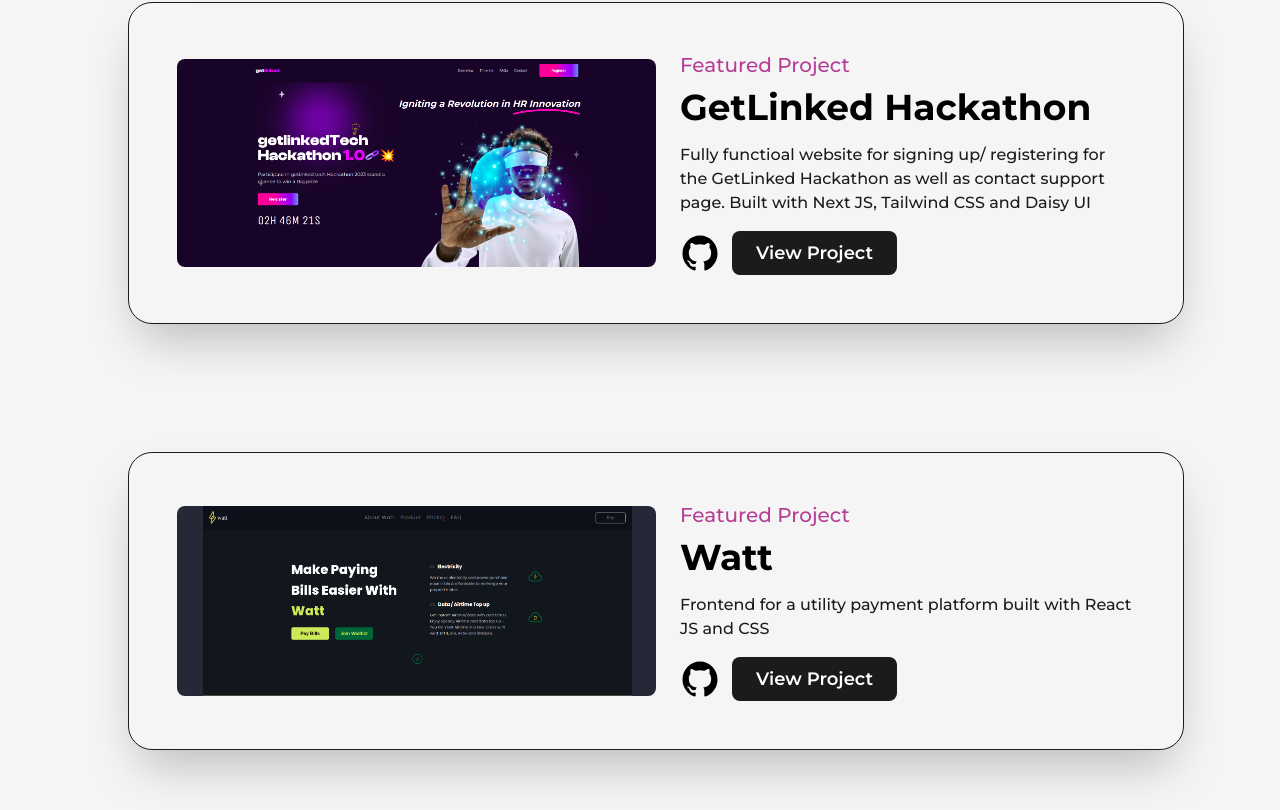
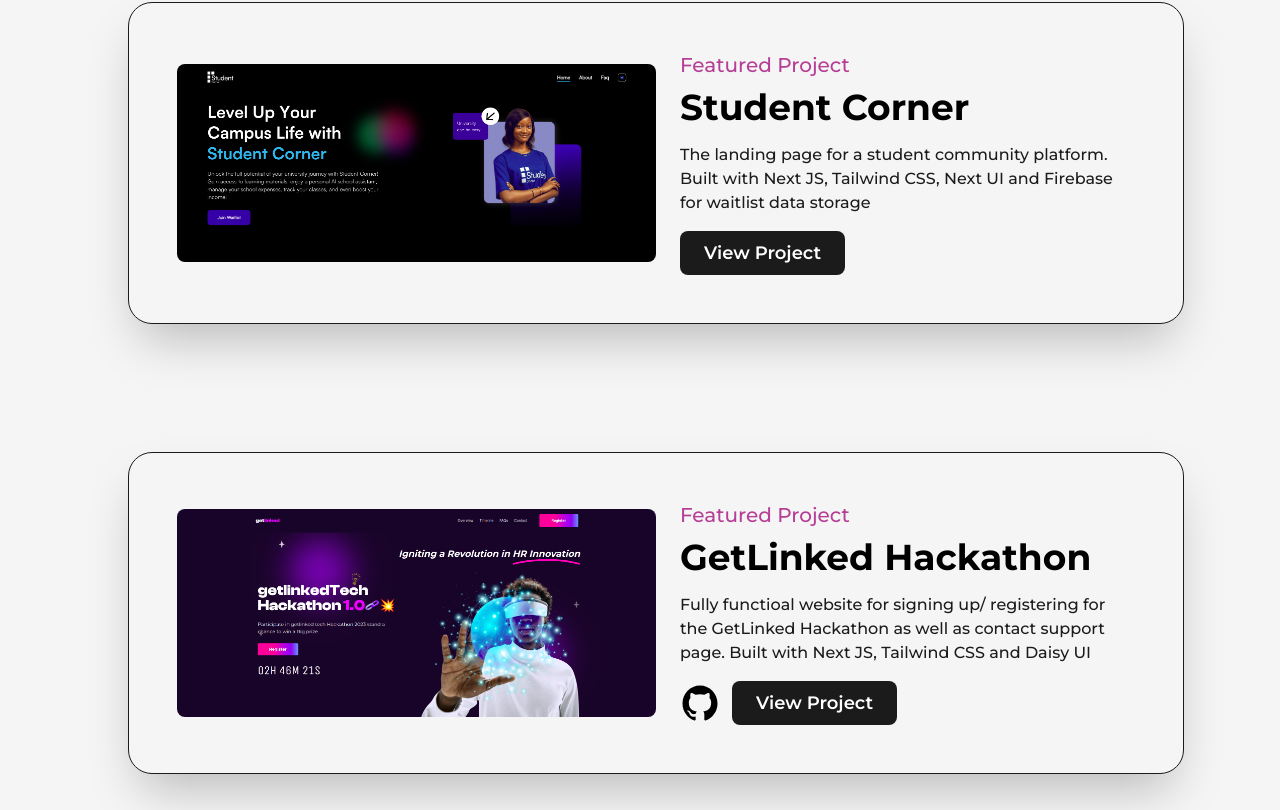
Before and after one commit to Julius-Java/portfolio-website, a Next.js app: page /projects in a window 1280 px wide. Shown: the part 490-1300 px from the top of the page. Built offline with nearby package versions, Linux system fonts and the light colour scheme.

Commit message:
Update project portfolio

```diff
--- a/components/FeaturedProject.tsx
+++ b/components/FeaturedProject.tsx
@@ -1,66 +1,77 @@
-import React from 'react'
-import Link from 'next/link'
-import Image from 'next/image'
-import { GithubSVG } from './Icons'
-import {motion} from "framer-motion"
+import React from "react";
+import Link from "next/link";
+import Image from "next/image";
+import { GithubSVG } from "./Icons";
+import { motion } from "framer-motion";
 
 type FeaturedProjectProps = {
-    type: string
-    title: string
-    summary: string
-    img: any
-    link: string
-    github: string
-}
+    type: string;
+    title: string;
+    summary: string;
+    img: any;
+    link: string;
+    github?: string;
+};
 
 // const motionImage = motion()
 
-const FeaturedProject = ({type, title, summary, img, link, github}: FeaturedProjectProps) => {
+const FeaturedProject = ({
+    type,
+    title,
+    summary,
+    img,
+    link,
+    github,
+}: FeaturedProjectProps) => {
     return (
-        <article
-            className='flex p-12 items-center justify-between rounded-3xl border border-dark bg-light shadow-2xl relative dark:bg-dark dark:border-light lg:flex-col lg:p-8 xs:rounded-2xl xs:rounded-br-3xl xs:p-4'
-        >
+        <article className="flex p-12 items-center justify-between rounded-3xl border border-dark bg-light shadow-2xl relative dark:bg-dark dark:border-light lg:flex-col lg:p-8 xs:rounded-2xl xs:rounded-br-3xl xs:p-4">
             {/* <div className='absolute top-0 -right-3 -z-10 w-[102%] h-[103%] rounded-[2rem] bg-dark' />*/}
             <Link
                 href={link}
-                target='_blank'
-                className='w-1/2 cursor-pointer rounded-lg overflow-hidden lg:w-full'
+                target="_blank"
+                className="w-1/2 cursor-pointer rounded-lg overflow-hidden lg:w-full"
             >
-                    <Image className='transition-all duration-300 hover:scale-110' src={img} alt={title} />
+                <Image
+                    className="transition-all duration-300 hover:scale-110"
+                    src={img}
+                    alt={title}
+                />
             </Link>
 
-            <div className='w-1/2 flex flex-col items-start justify-between pl-6 lg:w-full lg:pl-0 lg:pt-6'>
-                <span className='text-primary dark:text-primaryDark font-medium text-xl xs:text-base'>{type}</span>
+            <div className="w-1/2 flex flex-col items-start justify-between pl-6 lg:w-full lg:pl-0 lg:pt-6">
+                <span className="text-primary dark:text-primaryDark font-medium text-xl xs:text-base">
+                    {type}
+                </span>
                 <Link
                     href={link}
-                    target='_blank'
-                    className='hover:underline dark:text-light'
+                    target="_blank"
+                    className="hover:underline dark:text-light"
                 >
-                    <h3 className='my-2 w-full text-left text-4xl font-bold sm:text-sm'>{title}</h3>
+                    <h3 className="my-2 w-full text-left text-4xl font-bold sm:text-sm">
+                        {title}
+                    </h3>
                 </Link>
-                <p className='my-2 font-medium text-dark dark:text-light sm:text-sm'>{summary}</p>
+                <p className="my-2 font-medium text-dark dark:text-light sm:text-sm">
+                    {summary}
+                </p>
 
-                <div className='mt-2 flex items-center gap-3'>
-                    <Link
-                        href={github}
-                        target='_blank'
-                        className='w-10'
-                    >
-                        <GithubSVG />
-                    </Link>
-
+                <div className="mt-2 flex items-center gap-3">
+                    {github && (
+                        <Link href={github} target="_blank" className="w-10">
+                            <GithubSVG />
+                        </Link>
+                    )}
                     <Link
                         href={link}
-                        target='_blank'
-                        className='rounded-lg bg-dark text-white py-2 px-6 text-lg font-semibold dark:bg-light dark:text-dark sm:px-4 sm:text-base'
+                        target="_blank"
+                        className="rounded-lg bg-dark text-white py-2 px-6 text-lg font-semibold dark:bg-light dark:text-dark sm:px-4 sm:text-base"
                     >
                         View Project
                     </Link>
                 </div>
             </div>
+        </article>
+    );
+};
 
-        </article>
-    )
-}
-
-export default FeaturedProject
+export default FeaturedProject;
--- a/pages/projects.tsx
+++ b/pages/projects.tsx
@@ -1,124 +1,121 @@
-import React from 'react'
-import Head from 'next/head'
-import AnimatedHeading from '@/components/AnimatedHeading'
-import FeaturedProject from '@/components/FeaturedProject'
-import Project from '@/components/Project'
-import watt from "../public/screenshots/wattScreenShot.png"
-import getLinked from "../public/screenshots/glh.png"
-import ageCalculator from "../public/screenshots/ageCalculator.png"
-import interactiveCard from "../public/screenshots/interactiveCardForm.png"
-import noteBlitz from "../public/screenshots/noteBlitzDark.png"
-import notificationPage from "../public/screenshots/notificationPage.png"
-import movieWebsite from "../public/screenshots/movieWeb.png"
-import TransitionEffect from '@/components/TransitionEffect'
+import React from "react";
+import Head from "next/head";
+import AnimatedHeading from "@/components/AnimatedHeading";
+import FeaturedProject from "@/components/FeaturedProject";
+import Project from "@/components/Project";
+import watt from "../public/screenshots/wattScreenShot.png";
+import getLinked from "../public/screenshots/glh.png";
+import ageCalculator from "../public/screenshots/ageCalculator.png";
+import interactiveCard from "../public/screenshots/interactiveCardForm.png";
+import noteBlitz from "../public/screenshots/noteBlitzDark.png";
+import notificationPage from "../public/screenshots/notificationPage.png";
+import movieWebsite from "../public/screenshots/movieWeb.png";
+import TransitionEffect from "@/components/TransitionEffect";
+import sc from "../public/screenshots/scshot.png";
 
 const Projects = () => {
     return (
         <>
             <Head>
                 <title>Julius Java | Projects</title>
-                <meta name='description' content="Julius Java's Projects Showcase." />
+                <meta
+                    name="description"
+                    content="Julius Java's Projects Showcase."
+                />
             </Head>
             <TransitionEffect />
-            <main className='p-32 xl:p-24 lg:p-16 md:p-12 sm:p-8 dark:text-white'>
+            <main className="p-32 xl:p-24 lg:p-16 md:p-12 sm:p-8 dark:text-white">
                 <AnimatedHeading
                     text="Exploring Innovation: <br/> A Showcase of My Projects"
-                    className='text-black text-7xl sm:text-5xl xs:text-3xl  mb-14 font-extrabold w-full text-center dark:text-light'
+                    className="text-black text-7xl sm:text-5xl xs:text-3xl  mb-14 font-extrabold w-full text-center dark:text-light"
                 />
 
-                <div
-                    className='grid grid-cols-12 gap-24 gap-y-32 xl:gap-x-16 lg:gap-x-8 md:gap-y-24 sm:gap-x-0'
-                >
-                    <div
-                        className='col-span-12'
-                    >
+                <div className="grid grid-cols-12 gap-24 gap-y-32 xl:gap-x-16 lg:gap-x-8 md:gap-y-24 sm:gap-x-0">
+                    <div className="col-span-12">
                         <FeaturedProject
-                            title='GetLinked Hackathon'
-                            summary='Fully functioal website for signing up/ registering for the GetLinked Hackathon as well as contact support page. Built with Next JS, Tailwind CSS and Daisy UI'
-                            link='https://getlinked-hackathon-chi.vercel.app/'
-                            type='Featured Project'
+                            title="Student Corner"
+                            summary="The landing page for a student community platform. Built with Next JS, Tailwind CSS, Next UI and Firebase for waitlist data storage"
+                            link="https://studentcorner.live/"
+                            type="Featured Project"
+                            img={sc}
+                        />
+                    </div>
+                    <div className="col-span-12">
+                        <FeaturedProject
+                            title="GetLinked Hackathon"
+                            summary="Fully functioal website for signing up/ registering for the GetLinked Hackathon as well as contact support page. Built with Next JS, Tailwind CSS and Daisy UI"
+                            link="https://getlinked-hackathon-chi.vercel.app/"
+                            type="Featured Project"
                             img={getLinked}
-                            github='https://github.com/Julius-Java/getlinkedHackathon'
+                            github="https://github.com/Julius-Java/getlinkedHackathon"
                         />
                     </div>
 
-                    <div
-                        className='col-span-12'
-                    >
+                    <div className="col-span-12">
                         <FeaturedProject
-                            title='Watt'
-                            summary='Frontend for a utility payment platform built with React JS and CSS'
-                            link='https://watt-v2.vercel.app/'
-                            type='Featured Project'
+                            title="Watt"
+                            summary="Frontend for a utility payment platform built with React JS and CSS"
+                            link="https://watt-v2.vercel.app/"
+                            type="Featured Project"
                             img={watt}
-                            github='https://github.com/Julius-Java/Watt-v2'
+                            github="https://github.com/Julius-Java/Watt-v2"
                         />
                     </div>
 
-                    <div
-                        className='col-span-6 sm:col-span-12'
-                    >
+                    <div className="col-span-6 sm:col-span-12">
                         <Project
-                            title='Interactive Card Form'
-                            link='https://interactive-card-form-five.vercel.app/'
-                            type='Personal Project'
+                            title="Interactive Card Form"
+                            link="https://interactive-card-form-five.vercel.app/"
+                            type="Personal Project"
                             img={interactiveCard}
-                            github='https://github.com/Julius-Java/interactive-card-form'
+                            github="https://github.com/Julius-Java/interactive-card-form"
                         />
                     </div>
 
-                    <div
-                        className='col-span-6 sm:col-span-12'
-                    >
+                    <div className="col-span-6 sm:col-span-12">
                         <Project
-                            title='Age Calculator'
-                            link='https://age-calculatore.vercel.app/'
-                            type='Personal Project'
+                            title="Age Calculator"
+                            link="https://age-calculatore.vercel.app/"
+                            type="Personal Project"
                             img={ageCalculator}
-                            github='https://github.com/Julius-Java/ageCalculatore'
+                            github="https://github.com/Julius-Java/ageCalculatore"
                         />
                     </div>
 
-                    <div
-                        className='col-span-12'
-                    >
+                    <div className="col-span-12">
                         <FeaturedProject
-                            title='Note Blitz'
-                            summary='A minimal Todo web app built with Next JS, Tailwind CSS and Daisy UI. It stores user todo in browser local storage for persistence. Users can create multiple categories for different todos e.g School, Business, Personal etc. It also has a dark mode. The note section where users would be able to write notes is still under development.'
-                            link='https://note-blitz.vercel.app/'
-                            type='Featured Project'
+                            title="Note Blitz"
+                            summary="A minimal Todo web app built with Next JS, Tailwind CSS and Daisy UI. It stores user todo in browser local storage for persistence. Users can create multiple categories for different todos e.g School, Business, Personal etc. It also has a dark mode. The note section where users would be able to write notes is still under development."
+                            link="https://note-blitz.vercel.app/"
+                            type="Featured Project"
                             img={noteBlitz}
-                            github='https://github.com/Julius-Java/noteBlitz'
+                            github="https://github.com/Julius-Java/noteBlitz"
                         />
                     </div>
 
-                    <div
-                        className='col-span-6 sm:col-span-12'
-                    >
+                    <div className="col-span-6 sm:col-span-12">
                         <Project
-                            title='Notification Page'
-                            link='https://notification-page-weld-three.vercel.app/'
-                            type='Personal Project'
+                            title="Notification Page"
+                            link="https://notification-page-weld-three.vercel.app/"
+                            type="Personal Project"
                             img={notificationPage}
-                            github='https://github.com/Julius-Java/notification-page'
+                            github="https://github.com/Julius-Java/notification-page"
                         />
                     </div>
 
-                    <div
-                        className='col-span-6 sm:col-span-12'
-                    >
+                    <div className="col-span-6 sm:col-span-12">
                         <Project
-                            title='Movie Web App'
-                            link='https://movie-app-ten-gold.vercel.app/'
-                            type='Personal Project'
+                            title="Movie Web App"
+                            link="https://movie-app-ten-gold.vercel.app/"
+                            type="Personal Project"
                             img={movieWebsite}
-                            github='https://github.com/Julius-Java/movie-app'
+                            github="https://github.com/Julius-Java/movie-app"
                         />
                     </div>
                 </div>
             </main>
         </>
-    )
-}
+    );
+};
 
-export default Projects
+export default Projects;
```
Also changed, not shown: public/screenshots/scshot.png (added).
